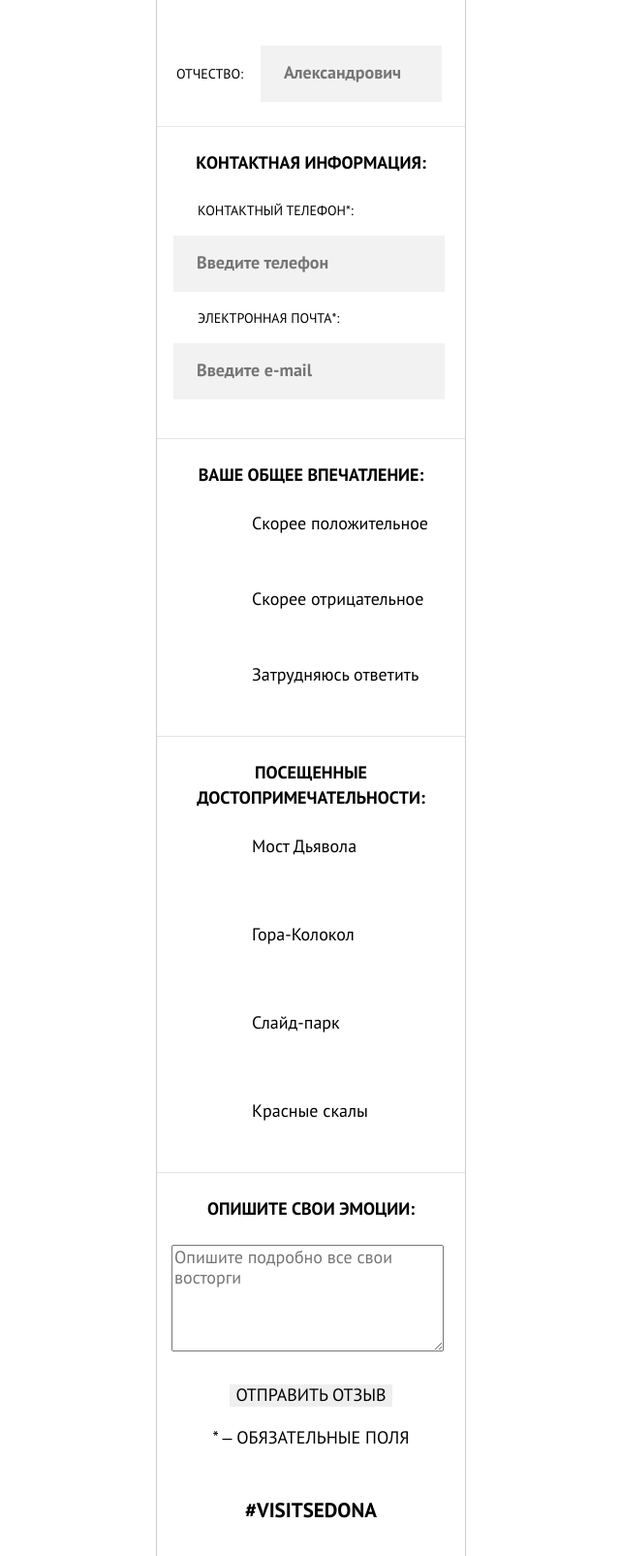
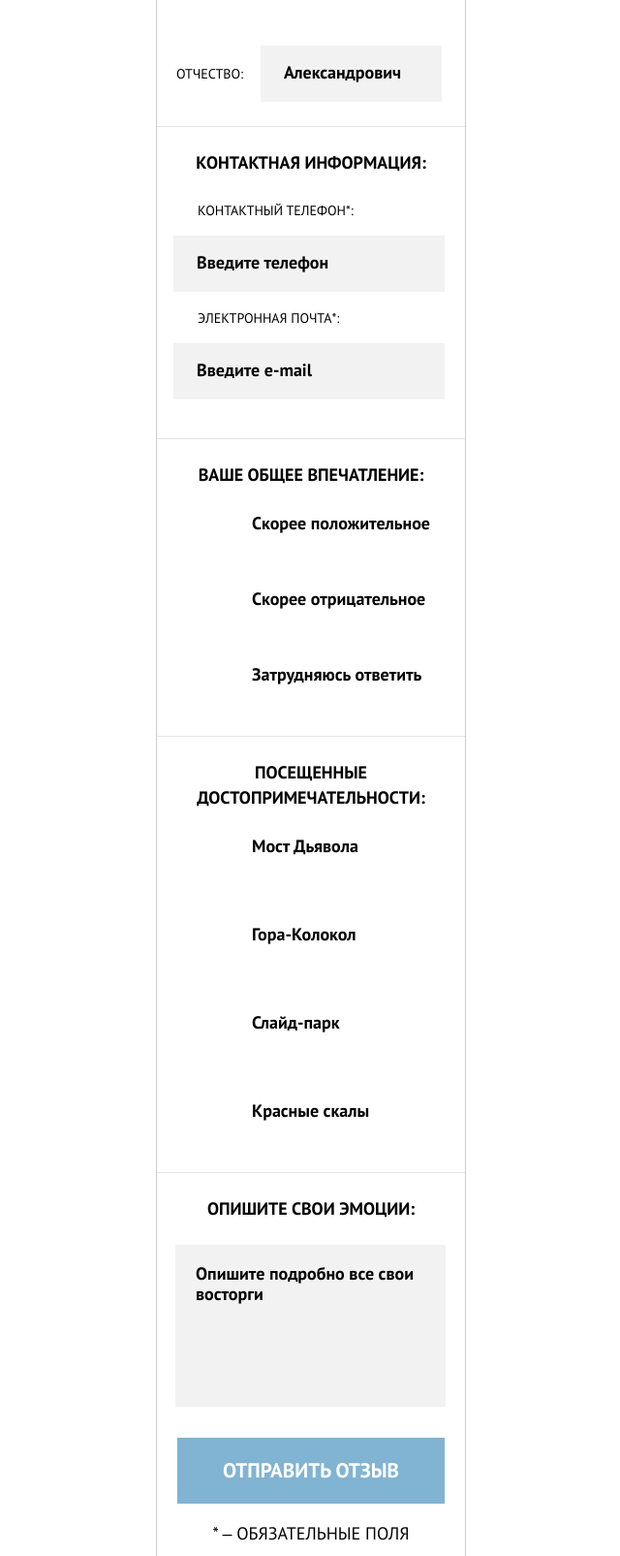
Before and after one commit to antvasana/839143-sedona-18, a website: page source/form.html in a window 1280 px wide. Shown: the part 982-2587 px from the top of the page at 97% size, without its empty margins (319-959 px from the left). Drawn offline with nearby package versions, Linux system fonts and the light colour scheme; files that its build step writes are made by us from their sources; files whose address does not match are found by name.

Commit message:
доделывала верстку мобильной версии формы

```diff
--- a/source/form.html
+++ b/source/form.html
@@ -137,12 +137,12 @@
         <legend class="feedback__legend feedback__legend--your-emotions">опишите свои эмоции:</legend>
         <div class="feedback__story">
           <label class="story__label" for="field"></label>
-          <textarea class="story__textfield" name="field" id="field" type="text" rows="5" cols="26"
+          <textarea class="story__textfield" name="field" id="field" type="text" rows="7"
             placeholder="Опишите подробно все свои восторги"></textarea>
         </div>
       </fieldset>
       <div class="feedback__submit">
-        <input class="feedback__send-btn btn" type="submit" value="отправить отзыв">
+        <button class="btn feedback__send-btn" type="submit">отправить отзыв</button>
         <p class="feedback__note">&ast; &ndash; обязательные поля</p>
       </div>
     </form>
--- a/source/less/blocks/feedback.less
+++ b/source/less/blocks/feedback.less
@@ -5,6 +5,11 @@
 
   border-bottom: 1px solid @border-color-one;
   text-align: left;
+}
+
+.impression-list,
+.visited-sights-list {
+  .list-reset();
 }
 
 .feedback fieldset:last-of-type {
@@ -58,22 +63,73 @@
     display: block;
     margin-bottom: 14px;
   }
+
+  & input::placeholder,
+  & textarea::placeholder {
+    color: black;
+    opacity: 1;
+    font-weight: bold;
   }
 
-.impression-list,
-.visited-sights-list {
-  .list-reset();
+  & input:hover {
+    background-color: #e5e5e5;
+    border: 4px solid #e5e5e5;
   }
 
-.impression-list .impression-list__label,
-.visited-sights-list .visited-sights-list__label {
+  & input:active,
+  & input:focus {
+    background-color: transparent;
+    border: 4px solid #e5e5e5;
+  }
+
+  &__send-btn {
+    padding: 21px 47px;
+
+    font-size: @big-font-size;
+    line-height: @main-line-height;
+    font-weight: bold;
+
+    color: @another-text-color;
+    background-color: @main-color;
+  }
+
+  &__send-btn:hover {
+    background-color: #669ec0;
+  }
+
+  &__send-btn:active {
+    color: rgb(148, 185, 210);
+    background-color: #5496bd;
+  }
+}
+
+.impression-list__label,
+.visited-sights-list__label {
   padding-left: 98px;
 
+  font-weight: bold;
   text-transform: none;
 }
 
 .story__textfield {
-  margin-left: 15px;
+  margin-left: 19px;
+  padding-top: 20px;
+  padding-left: 21px;
+  width: 279px;
+
+  background-color: @form-background-color;
+  border: none;
+  resize: none;
+}
+
+.story__textfield:hover {
+  background-color: #e5e5e5;
+}
+
+.story__textfield:active,
+.story__textfield:focus {
+    background-color: transparent;
+    border: 4px solid #e5e5e5;
 }
 
 .impression-list__option {
@@ -97,7 +153,7 @@
   margin-bottom: 50px;
 }
 
-.feedback__introduce-yourself .feedback__user--name {
+.feedback__user--name {
   /*margin-top: 15px;
   margin-bottom: 9px;
   margin-left: 8px;*/
@@ -121,7 +177,7 @@
   }*/
 }
 
-.feedback__introduce-yourself .feedback__user--surname {
+.feedback__user--surname {
   /*margin-top: 15px;
   margin-bottom: 9px;
   margin-left: 8px;*/
@@ -145,7 +201,7 @@
   }*/
 }
 
-.feedback__introduce-yourself .feedback__user--patronymic {
+.feedback__user--patronymic {
   /*margin-top: 15px;
   margin-bottom: 9px;
   margin-left: 8px;*/
@@ -169,7 +225,7 @@
   }*/
 }
 
-.feedback__contacts-request .feedback__user--phone {
+.feedback__user--phone {
   /*margin-top: 15px;
   margin-bottom: 9px;
   margin-left: 8px;*/
@@ -195,7 +251,7 @@
   }*/
 }
 
-.feedback__contacts-request .feedback__user--email {
+.feedback__user--email {
   /*margin-top: 15px;
   margin-bottom: 9px;
   margin-left: 8px;*/
```
Lines whose indentation alone changed are shown as unchanged.
